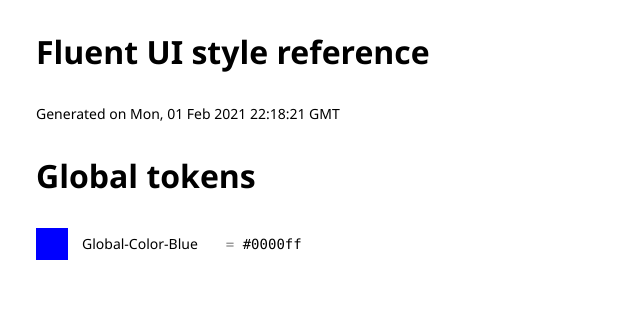
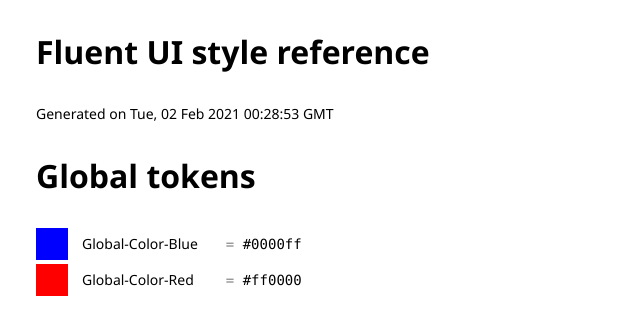
Before and after one commit to TravisSpomer/fluentui-token-repo-example, a plain HTML site: page index.html in a window 1280 px wide. Shown: the whole page, without its empty margins (0-640 px from the left). Drawn offline with Linux system fonts and the light colour scheme.

Commit message:
deploy: b225d0440341d3a6e545356edb87bd421d2a4c14

```diff
--- a/index.html
+++ b/index.html
@@ -129,7 +129,7 @@
 
 <h1>Fluent UI style reference</h1>
 
-<p>Generated on <time datetime="2021-02-01T22:18:21.998Z">Mon, 01 Feb 2021 22:18:21 GMT</time></p>
+<p>Generated on <time datetime="2021-02-02T00:28:53.552Z">Tue, 02 Feb 2021 00:28:53 GMT</time></p>
 
 <h1>Global tokens</h1>
 
@@ -140,6 +140,11 @@
 	<div class="value"></div>
 	<div class="finalvalue">#0000ff</div>
 
+	<div class="color swatch" style="background-color: #ff0000;"></div>
+	<div class="name">Global-Color-Red</div>
+	<div class="value"></div>
+	<div class="finalvalue">#ff0000</div>
+
 </div>
 
 
```
